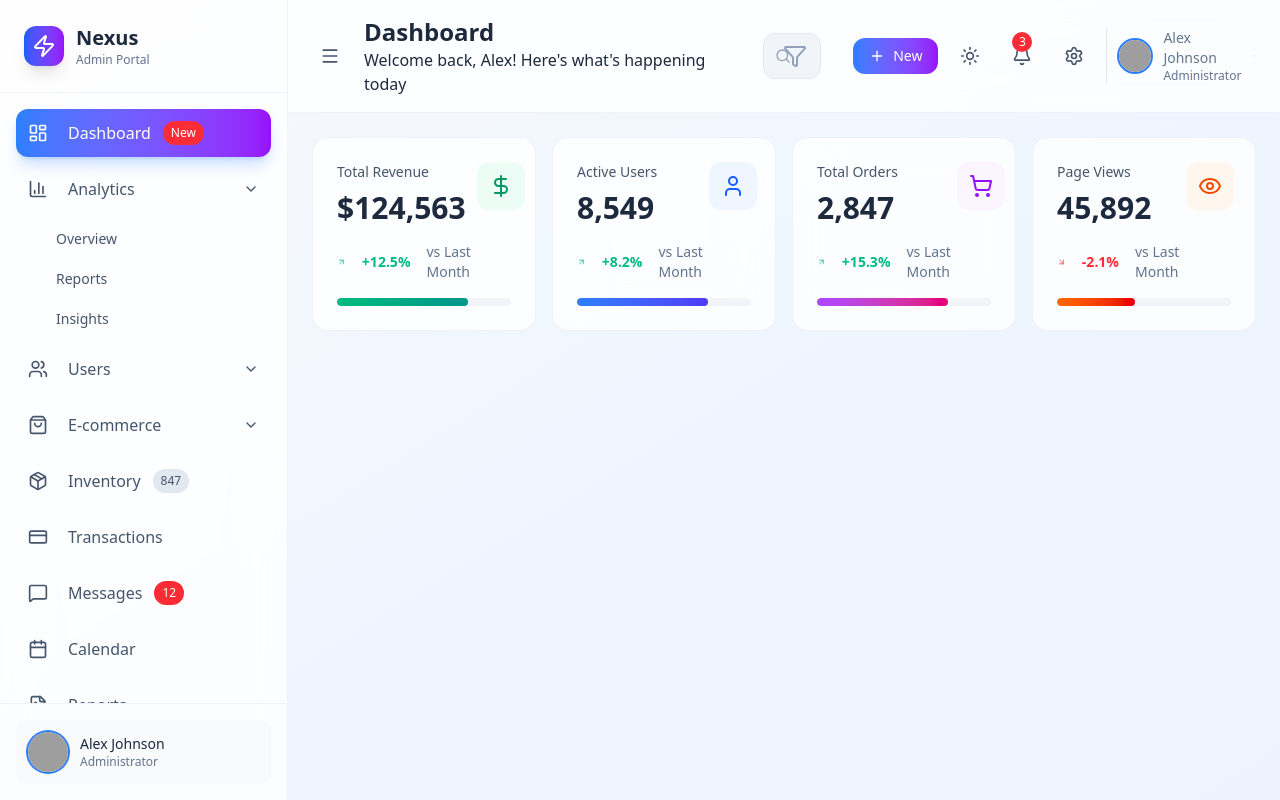
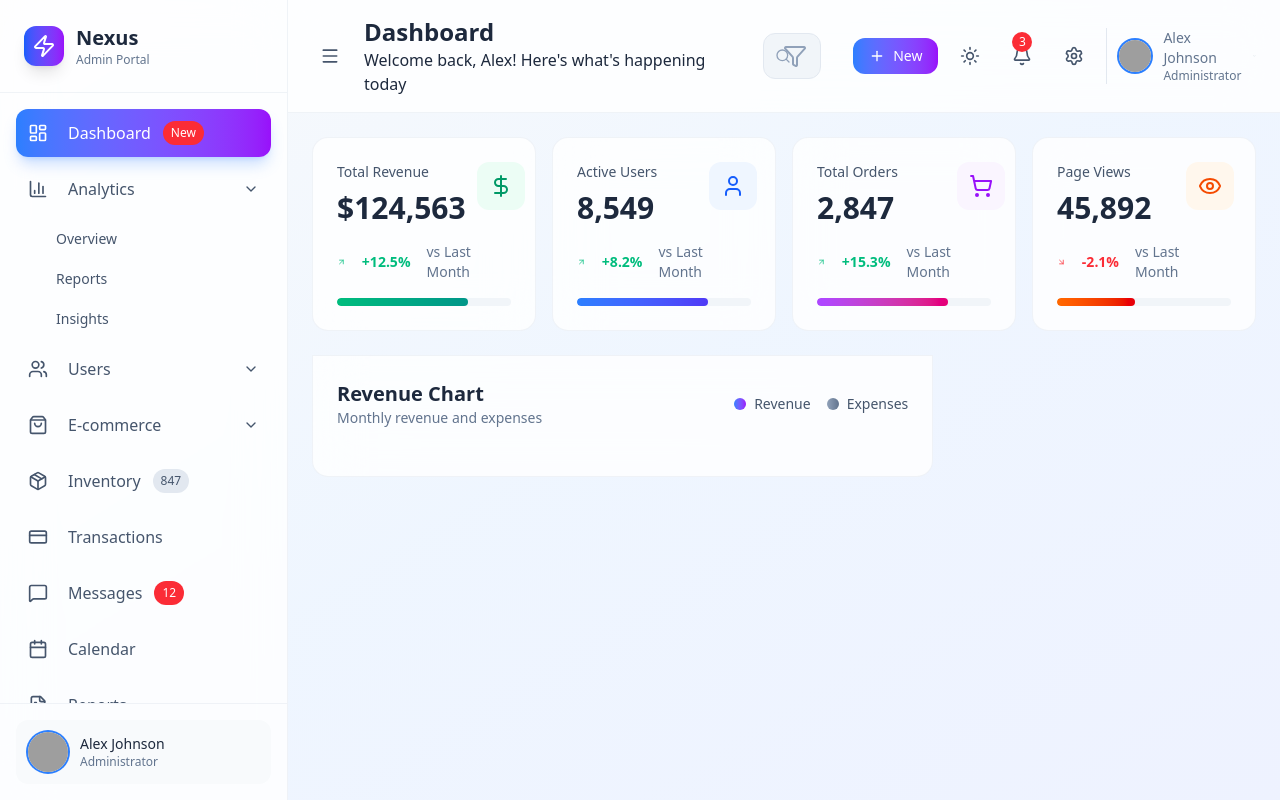
Before and after one commit to IFatima163/Responsive-Admin-Dashboard, a React (Vite) app: page / in a window 1280 px wide. Built offline with nearby package versions, Linux system fonts and the light colour scheme; grey boxes are pictures that could not be loaded.

Commit message:
finished stats grid layout, started working on charts

```diff
--- /dev/null
+++ b/src/components/Dashboard/ChartSection.jsx
@@ -0,0 +1,14 @@
+import React from 'react'
+import RevenueChart from './RevenueChart'
+
+const ChartSection = () => {
+  return (
+    <div className='grid grid-cols-1 xl:grid-cols-3 gap-6'>
+        <div className='xl:col-span-2'>
+            <RevenueChart/>
+        </div>
+    </div>
+  )
+}
+
+export default ChartSection
--- a/src/components/Dashboard/Dashboard.jsx
+++ b/src/components/Dashboard/Dashboard.jsx
@@ -1,11 +1,13 @@
 import React from 'react'
 import StatsGrid from './StatsGrid'
+import ChartSection from './ChartSection'
 
 const Dashboard = () => {
   return (
     <div className='space-y-6'>
         {/* Stats Grid */}
         <StatsGrid/>
+        <ChartSection/>
     </div>
   )
 }
--- /dev/null
+++ b/src/components/Dashboard/RevenueChart.jsx
@@ -0,0 +1,36 @@
+import React from 'react'
+
+const RevenueChart = () => {
+  return (
+    <div className='bg-white/80 dark:bg-slate-900/80 backdrop-blur-xl rounded-b-2xl border
+        border-slate-200/50 dark:border-slate-700/50 p-6'
+    >
+        <div className='flex items-center justify-between mb-6'>
+            <div>
+                <h3 className='text-xl font-bold text-slate-800 dark:text-white'>
+                    Revenue Chart
+                </h3>
+                <p className='text-sm text-slate-500 dark:text-slate-400'>
+                    Monthly revenue and expenses
+                </p>
+            </div>
+            <div className='flex items-center space-x-4'>
+                <div className='flex items-center space-x-2'>
+                    <div className='w-3 h-3 bg-gradient-to-r from-blue-500 to-purple-600 rounded-full'></div>
+                    <div className='text-sm text-slate-600 dark:text-slate-400'>
+                        <span>Revenue</span>
+                    </div>
+                </div>
+                <div className='flex items-center space-x-2'>
+                    <div className='w-3 h-3 bg-gradient-to-r from-slate-400 to-slate-500 rounded-full'></div>
+                    <div className='text-sm text-slate-600 dark:text-slate-400'>
+                        <span>Expenses</span>
+                    </div>
+                </div>
+            </div>
+        </div>
+    </div>
+  )
+}
+
+export default RevenueChart
```
